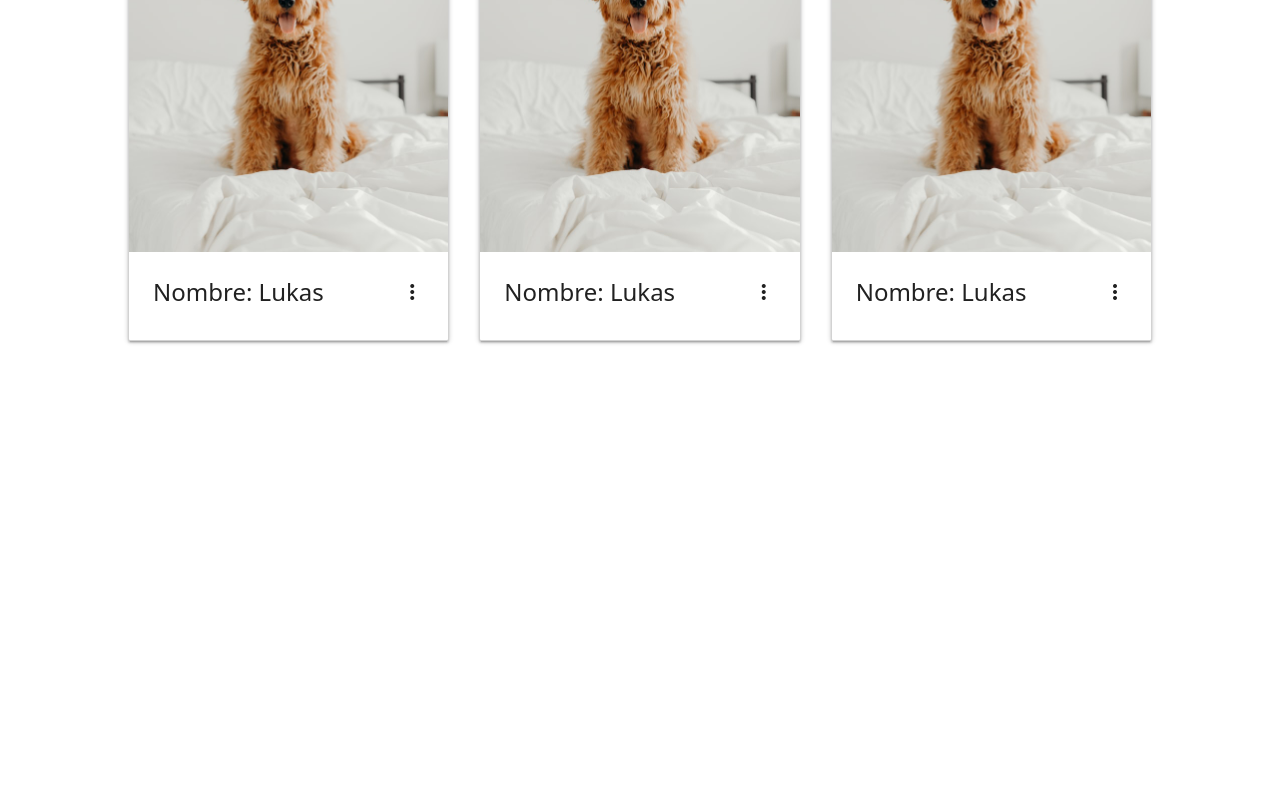
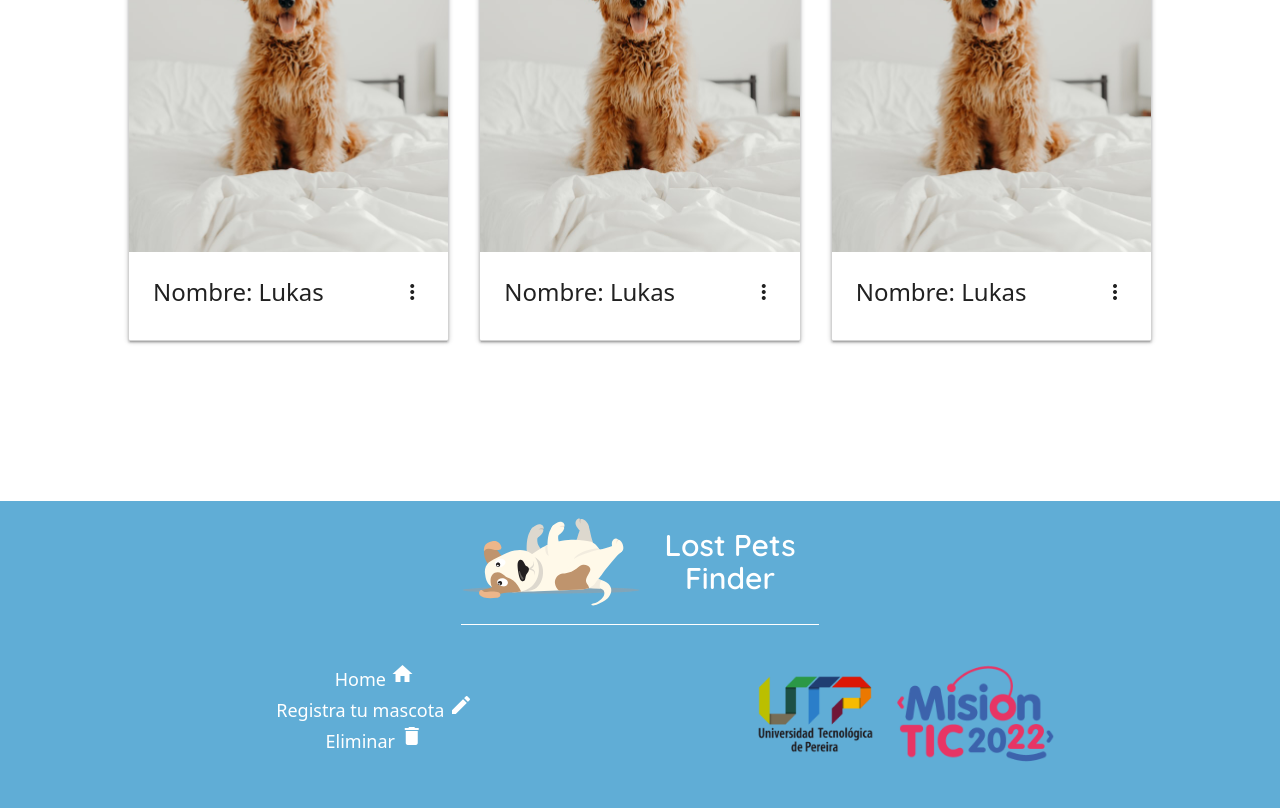
Before and after one commit to andresgircar/LostPetsFinder, a plain HTML site: page index.html in a window 1280 px wide. Shown: the part 1328-2136 px from the top of the page. Before the commit the page ends 1829 px from the top, so only its background shows below. Drawn offline with nearby package versions, Linux system fonts and the light colour scheme.

Commit message:
adding new files and styles

```diff
--- a/CSS/main.css
+++ b/CSS/main.css
@@ -4,6 +4,7 @@
     --main-color: #75ecd6;
     --header-color: rgba(117, 236, 214, 0.8);
     --hero-bg-color: rgba(96, 173, 214, 0.85);
+    --footer-bg-color: rgb(96, 173, 214);
     --green: #0e3803;
     --white: #ffffff;
 }
@@ -114,3 +115,66 @@ main .cards-container {
     grid-template-columns: 1fr 1fr 1fr;
     column-gap: 2rem;
 }
+
+/*Footer*/
+footer {
+    width: 100%;
+    background-color: var(--footer-bg-color);
+}
+
+footer .footer-content {
+    width: 80%;
+    display: grid;
+    margin: 0 auto;
+    gap: 2.5rem;
+    grid-template-columns: repeat(2, 1fr);
+    grid-template-rows: repeat(3, auto);
+}
+
+footer .logo-footer {
+    grid-column: 1 / 3;
+    grid-row: 1 / 2;
+}
+
+footer .logo-footer{
+    width: 35%;
+    margin: 0 auto;
+    padding: 1rem 0;
+    display: grid;
+    grid-template-columns: 1fr 1fr;
+    align-items: center;
+    border-bottom: 1px solid white;
+}
+footer .logo-footer img{
+    width: 12rem;
+}
+
+footer .logo-footer h2 {
+    color: var(--white);
+    font-family: 'Quicksand';
+    font-size: 2rem;
+    font-weight: bolder;
+    text-align: center;
+    margin: 0;
+}
+
+footer .footer-menu {
+    grid-column: 1 / 2;
+    grid-row: 2 / 3;
+    text-align: center;
+}
+
+footer .footer-menu li a {
+    font-size: 1.2rem;
+    color: var(--white);
+}
+
+footer .footer-img {
+    grid-column: 2 / 3;
+    grid-row: 2 / 3;
+    margin: 0 auto;
+}
+
+footer .footer-img img {
+    width: 20rem;
+}
--- a/index.html
+++ b/index.html
@@ -40,80 +40,97 @@
         </section>
         <section class="cards-container">
             <div class="card large">
-                <div class="card-image waves-effect             waves-block waves-light">
+                <div class="card-image waves-effect waves-block waves-light">
                     <img class="activator" src="img/lostdog1.jpg">
                 </div>
                 <div class="card-content">
-                    <span class="card-title activator grey-text         text-darken-4">Nombre: Lukas<i         class="material-icons right">more_vert</i></span>
+                    <span class="card-title activator grey-text text-darken-4">Nombre: Lukas<i class="material-icons right">more_vert</i></span>
                 </div>
                 <div class="card-reveal">
-                    <span class="card-title grey-text           text-darken-4">Lukas<i         class="material-icons right">close</i></span>
-                    <p>Here is some more information about this         product that is only revealed once clicked on.</p>
+                    <span class="card-title grey-text text-darken-4">Lukas<i class="material-icons right">close</i></span>
+                    <p>Here is some more information about this product that is only revealed once clicked on.</p>
                 </div>
             </div>
             <div class="card large">
-                <div class="card-image waves-effect             waves-block waves-light">
+                <div class="card-image waves-effect waves-block waves-light">
                     <img class="activator" src="img/lostdog2.jpg">
                 </div>
                 <div class="card-content">
-                    <span class="card-title activator grey-text         text-darken-4">Nombre: Max<i         class="material-icons right">more_vert</i></span>
+                    <span class="card-title activator grey-text text-darken-4">Nombre: Max<i class="material-icons right">more_vert</i></span>
                 </div>
                 <div class="card-reveal">
-                    <span class="card-title grey-text           text-darken-4">Max<i         class="material-icons right">close</i></span>
+                    <span class="card-title grey-text text-darken-4">Max<i class="material-icons right">close</i></span>
                     <p>Raza: Labrador, edad 5 años, collar de hueso, pañoleta azul</p>
                 </div>
             </div>
             <div class="card large">
-                <div class="card-image waves-effect             waves-block waves-light">
+                <div class="card-image waves-effect waves-block waves-light">
                     <img class="activator" src="img/lostdog3.jpg">
                 </div>
                 <div class="card-content">
-                    <span class="card-title activator grey-text         text-darken-4">Nombre: Lukas<i         class="material-icons right">more_vert</i></span>
+                    <span class="card-title activator grey-text text-darken-4">Nombre: Lukas<i class="material-icons right">more_vert</i></span>
                 </div>
                 <div class="card-reveal">
-                    <span class="card-title grey-text           text-darken-4">Card Title<i         class="material-icons right">close</i></span>
-                    <p>Here is some more information about this         product that is only revealed once clicked on.</p>
+                    <span class="card-title grey-text text-darken-4">Card Title<i class="material-icons right">close</i></span>
+                    <p>Here is some more information about this product that is only revealed once clicked on.</p>
                 </div>
             </div>
             <div class="card">
-                <div class="card-image waves-effect             waves-block waves-light">
+                <div class="card-image waves-effect waves-block waves-light">
                     <img class="activator" src="img/lostdog1.jpg">
                 </div>
                 <div class="card-content">
-                    <span class="card-title activator grey-text         text-darken-4">Nombre: Lukas<i         class="material-icons right">more_vert</i></span>
+                    <span class="card-title activator grey-text text-darken-4">Nombre: Lukas<i class="material-icons right">more_vert</i></span>
                 </div>
                 <div class="card-reveal">
-                    <span class="card-title grey-text           text-darken-4">Lukas<i         class="material-icons right">close</i></span>
-                    <p>Here is some more information about this         product that is only revealed once clicked on.</p>
+                    <span class="card-title grey-text text-darken-4">Lukas<i class="material-icons right">close</i></span>
+                    <p>Here is some more information about this product that is only revealed once clicked on.</p>
                 </div>
             </div>
             <div class="card">
-                <div class="card-image waves-effect             waves-block waves-light">
+                <div class="card-image waves-effect waves-block waves-light">
                     <img class="activator" src="img/lostdog1.jpg">
                 </div>
                 <div class="card-content">
-                    <span class="card-title activator grey-text         text-darken-4">Nombre: Lukas<i         class="material-icons right">more_vert</i></span>
+                    <span class="card-title activator grey-text text-darken-4">Nombre: Lukas<i class="material-icons right">more_vert</i></span>
                 </div>
                 <div class="card-reveal">
-                    <span class="card-title grey-text           text-darken-4">Card Title<i         class="material-icons right">close</i></span>
-                    <p>Here is some more information about this         product that is only revealed once clicked on.</p>
+                    <span class="card-title grey-text text-darken-4">Card Title<i class="material-icons right">close</i></span>
+                    <p>Here is some more information about this product that is only revealed once clicked on.</p>
                 </div>
             </div>
             <div class="card">
-                <div class="card-image waves-effect             waves-block waves-light">
+                <div class="card-image waves-effect waves-block waves-light">
                     <img class="activator" src="img/lostdog1.jpg">
                 </div>
                 <div class="card-content">
-                    <span class="card-title activator grey-text         text-darken-4">Nombre: Lukas<i         class="material-icons right">more_vert</i></span>
+                    <span class="card-title activator grey-text text-darken-4">Nombre: Lukas<i class="material-icons right">more_vert</i></span>
                 </div>
                 <div class="card-reveal">
-                    <span class="card-title grey-text           text-darken-4">Card Title<i         class="material-icons right">close</i></span>
-                    <p>Here is some more information about this         product that is only revealed once clicked on.</p>
+                    <span class="card-title grey-text text-darken-4">Card Title<i class="material-icons right">close</i></span>
+                    <p>Here is some more information about this product that is only revealed once clicked on.</p>
                 </div>
             </div>
         </section>
     </main>
-    <footer></footer>
+    <footer>
+        <div class="footer-content">
+            <div class="logo-footer">
+                <img src="./img/logo.svg" alt="">
+                <h2>Lost Pets Finder</h2>
+            </div>
+            <section class="footer-menu">
+                <ul>
+                    <li><a href="index.html">Home <i class="material-icons">home</i></a></li>
+                    <li><a href="register.html">Registra tu mascota <i class="material-icons">create</i></a></li>
+                    <li><a href="delete.html">Eliminar <i class="material-icons">delete</i></a></li>
+                </ul>
+            </section>
+            <section class="footer-img">
+                <img src="./img/misiontic.png" alt="">
+            </section>
+        </div>
+    </footer>
     <script src="./JS/script.js"></script>
     <script src="https://cdnjs.cloudflare.com/ajax/libs/materialize/1.0.0/js/materialize.min.js"></script>
     <script src="https://cdn.jsdelivr.net/npm/bootstrap@5.2.1/dist/js/bootstrap.bundle.min.js" integrity="sha384-u1OknCvxWvY5kfmNBILK2hRnQC3Pr17a+RTT6rIHI7NnikvbZlHgTPOOmMi466C8" crossorigin="anonymous"></script>
```
Also changed, not shown: delete.html (+18 -1 lines), register.html (+18 -1 lines), img/misiontic.png (added).
